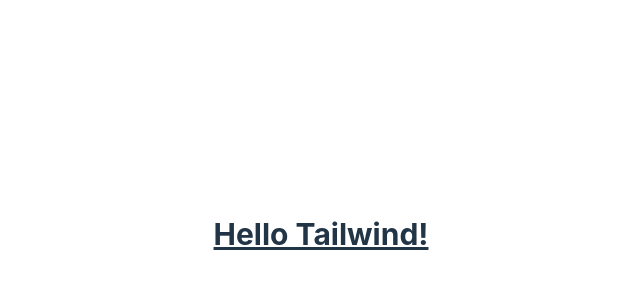
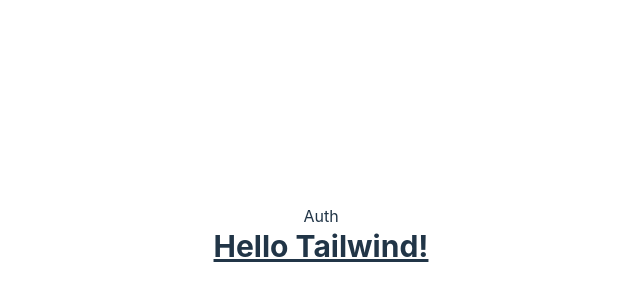
Before and after one commit to bjc1102/wanted-pre-onboarding-challenge-fe-1, a React (Vite) app: page /auth in a window 1280 px wide. Shown: the part 166-466 px from the top of the page, without its empty margins (319-959 px from the left). Built offline with nearby package versions, Linux system fonts and the light colour scheme.

Commit message:
feat: router 추가, router 테스트

```diff
--- a/package.json
+++ b/package.json
@@ -13,6 +13,7 @@
     "postcss": "^8.4.20",
     "react": "^18.2.0",
     "react-dom": "^18.2.0",
+    "react-router-dom": "^6.6.1",
     "tailwindcss": "^3.2.4"
   },
   "devDependencies": {
--- a/src/App.tsx
+++ b/src/App.tsx
@@ -1,12 +1,16 @@
 import { useState } from "react";
-import reactLogo from "./assets/react.svg";
 import "./App.css";
+import { Route, Routes } from "react-router-dom";
+import Auth from "./pages/Auth";
 
 function App() {
   const [count, setCount] = useState(0);
 
   return (
     <div className="App">
+      <Routes>
+        <Route path="/auth" element={<Auth />} />
+      </Routes>
       <h1 className="text-3xl font-bold underline">Hello Tailwind!</h1>
     </div>
   );
--- a/src/main.tsx
+++ b/src/main.tsx
@@ -1,10 +1,13 @@
-import React from 'react'
-import ReactDOM from 'react-dom/client'
-import App from './App'
-import './index.css'
+import React from "react";
+import ReactDOM from "react-dom/client";
+import { BrowserRouter } from "react-router-dom";
+import App from "./App";
+import "./index.css";
 
-ReactDOM.createRoot(document.getElementById('root') as HTMLElement).render(
+ReactDOM.createRoot(document.getElementById("root") as HTMLElement).render(
   <React.StrictMode>
-    <App />
-  </React.StrictMode>,
-)
+    <BrowserRouter>
+      <App />
+    </BrowserRouter>
+  </React.StrictMode>
+);
--- /dev/null
+++ b/src/pages/Auth.tsx
@@ -0,0 +1,9 @@
+import React from "react";
+
+type Props = {};
+
+const Auth = (props: Props) => {
+  return <div>Auth</div>;
+};
+
+export default Auth;
```
Also changed, not shown: 1 other file (tests, documents, lock files or other folders).
